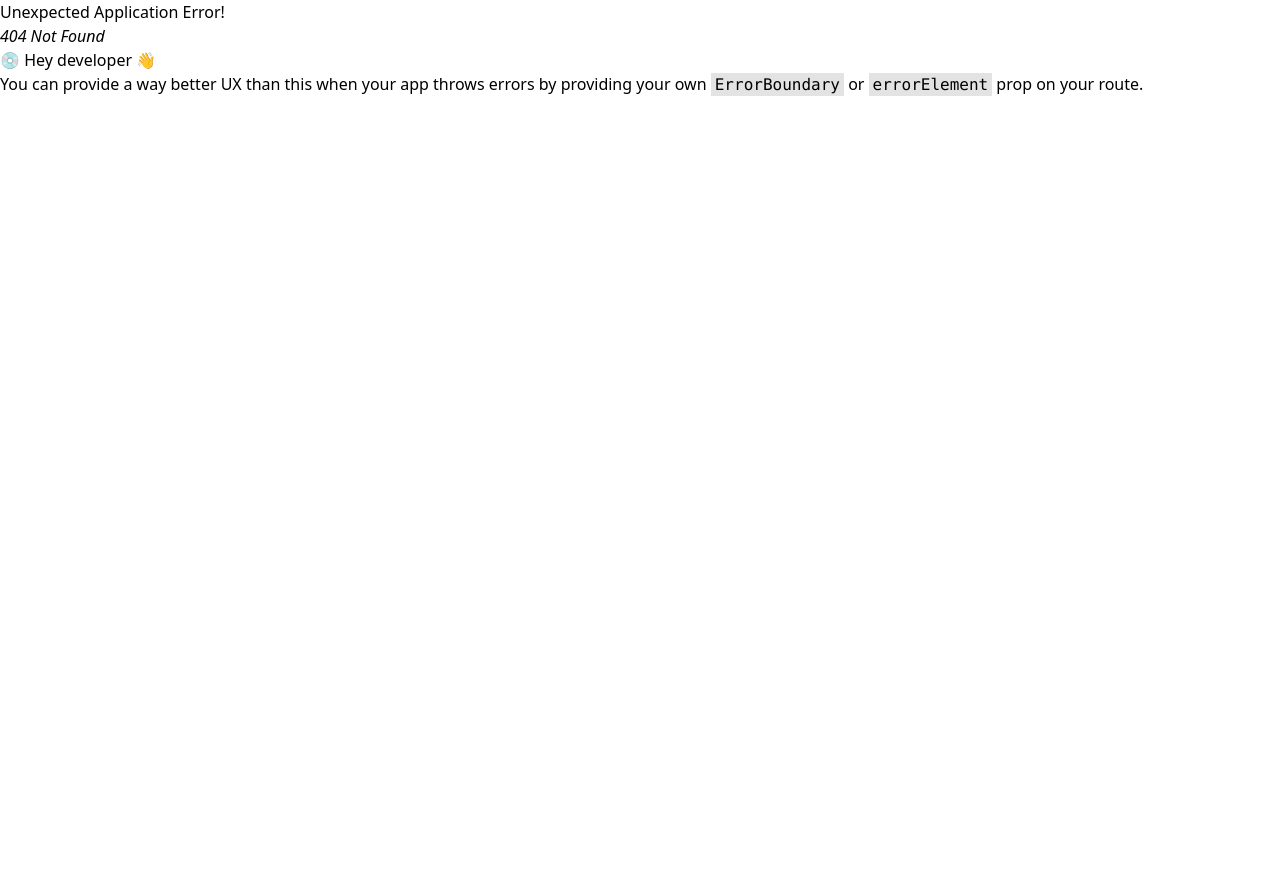
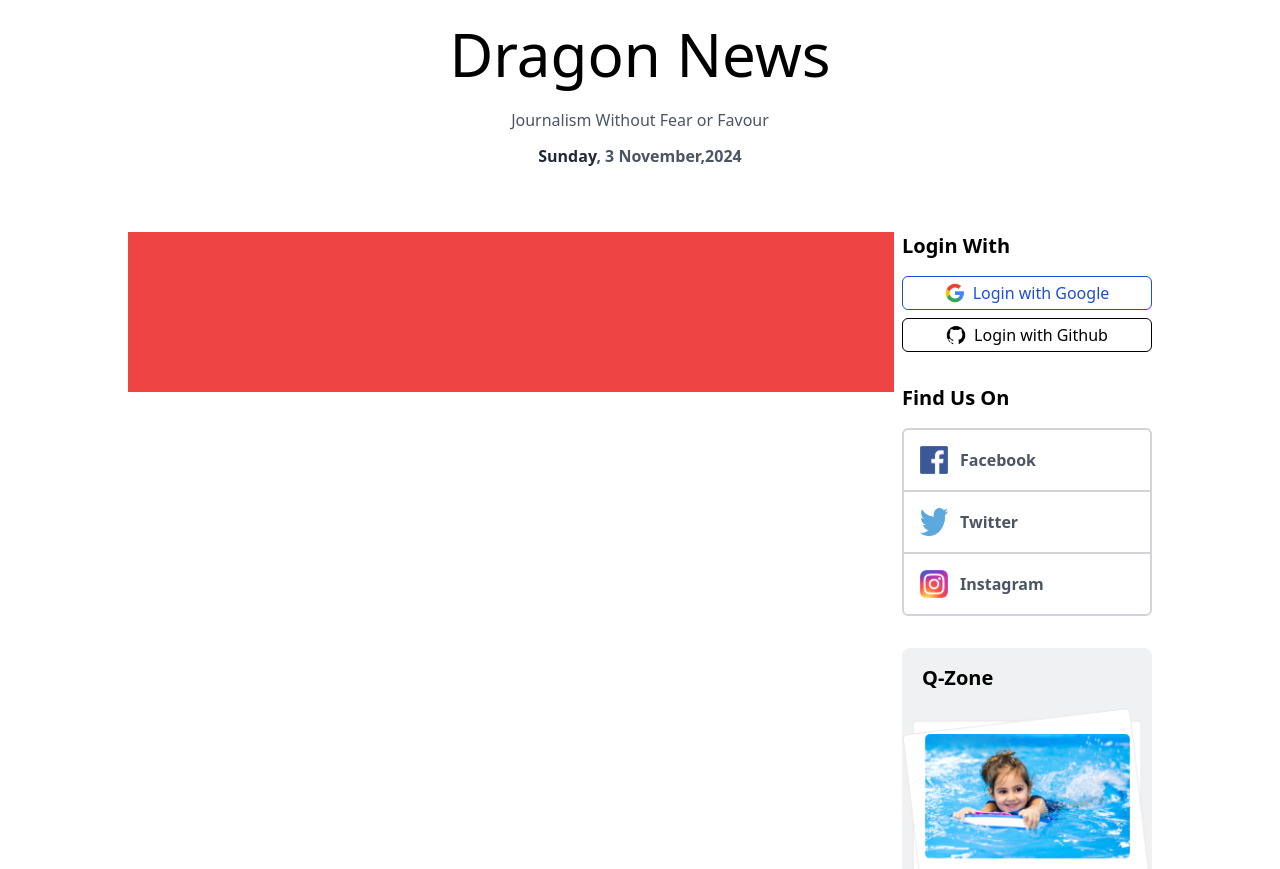
Before and after one commit to TahsinAlahi/dragon-news, a React (Vite) app: page /news/1 in a window 1280 px wide. Before the commit this address had no page. Shown: the top 869 px of the page. Before the commit the page ends 800 px from the top, so only its background shows below. Built offline with nearby package versions, Linux system fonts and the light colour scheme.

Commit message:
create: NewsPage route

```diff
--- a/src/AppLayout.tsx
+++ b/src/AppLayout.tsx
@@ -10,7 +10,7 @@ function AppLayout() {
     <div>
       <Header />
       {(pathname === "/" || pathname.includes("/category")) && <NavBar />}
-      <main className="grid lg:grid-cols-4 lg:max-w-screen-lg lg:mx-auto lg:mt-16">
+      <main className="grid lg:grid-cols-4 lg:max-w-screen-lg lg:mx-auto lg:mt-16 gap-2">
         <Outlet />
         <Aside />
       </main>
--- /dev/null
+++ b/src/pages/NewsPage.tsx
@@ -0,0 +1,5 @@
+function NewsPage() {
+  return <div className="lg:col-span-3 bg-red-500 h-40"></div>;
+}
+
+export default NewsPage;
```
Also changed, not shown: src/RouterRoutes.tsx (+6 -1 lines).
